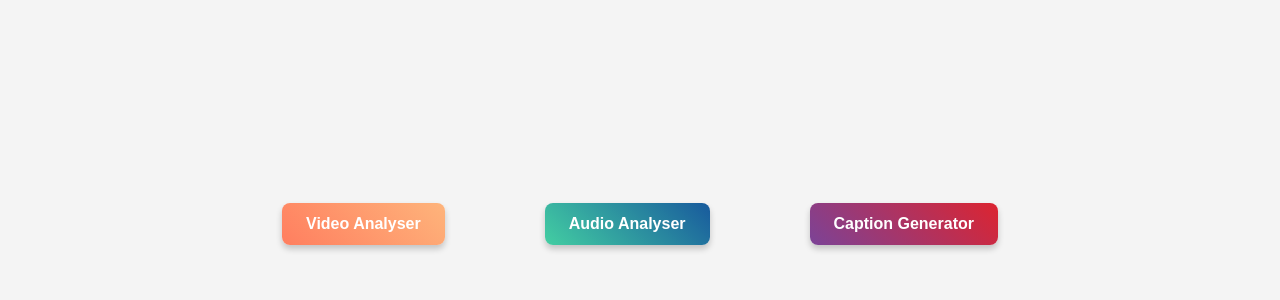
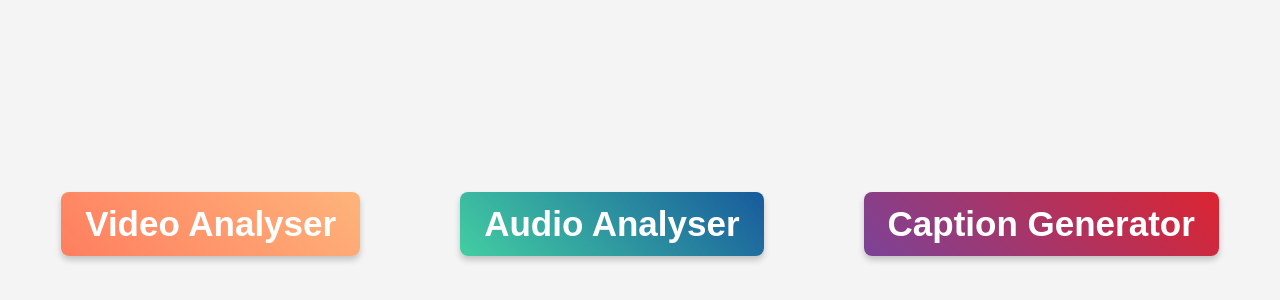
Before and after one commit to TrendHive-social/final, a plain HTML site: page video.html in a window 1280 px wide. Shown: the part 176-476 px from the top of the page. Drawn offline with Linux system fonts and the light colour scheme.

Commit message:
Update video.html

```diff
--- a/video.html
+++ b/video.html
@@ -22,7 +22,7 @@
 
         .btn {
             padding: 12px 24px;
-            font-size: 16px;
+            font-size: 35px;
             font-weight: bold;
             border: none;
             border-radius: 8px;
```
